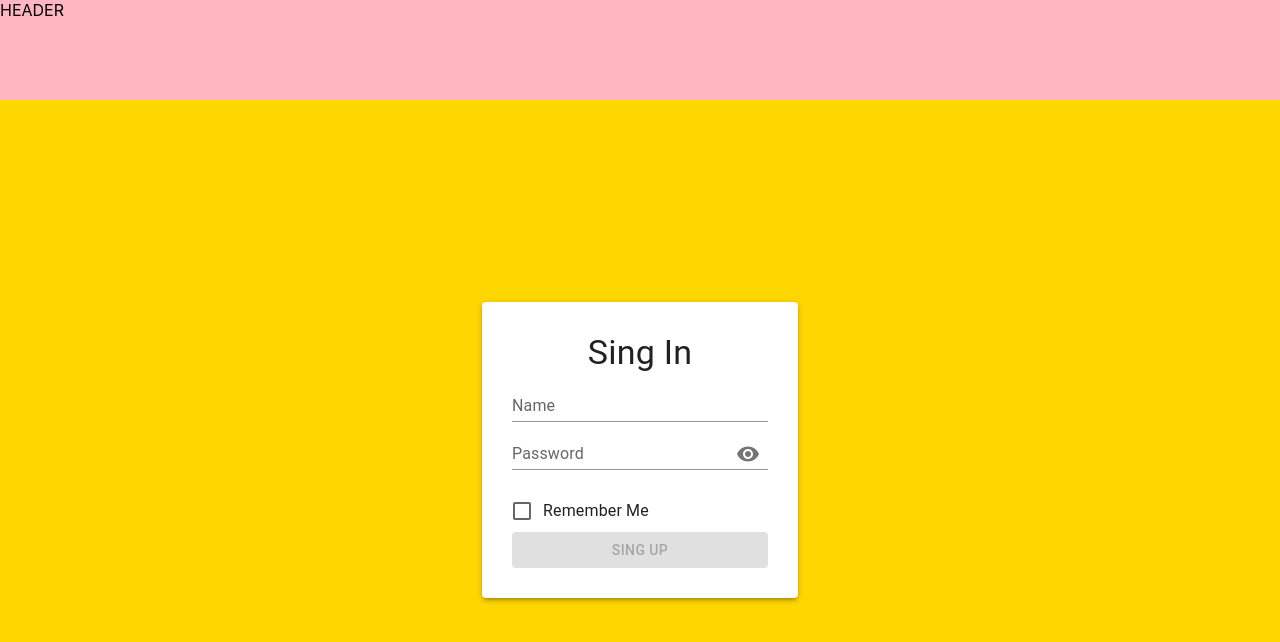
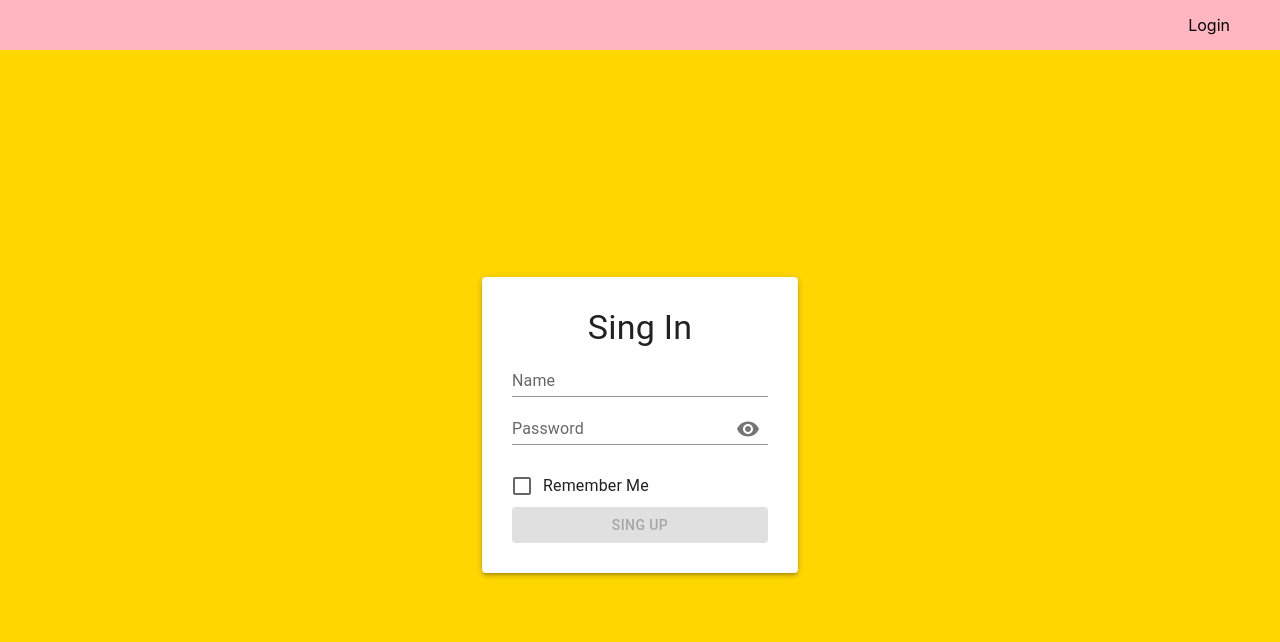
Before and after one commit to Batersp/Calendar, a React (Create React App) app: page /login in a window 1280 px wide. Shown: the top 642 px of the page. Built offline with nearby package versions, Linux system fonts and the light colour scheme.

Commit message:
add logout

```diff
--- a/src/feauters/Header/Header.module.css
+++ b/src/feauters/Header/Header.module.css
@@ -1,4 +1,24 @@
 .main {
-    height: 100px;
+    height: 50px;
     background-color: lightpink;
+    display: flex;
+    justify-content: end;
+    align-items: center;
 }
+
+.icon {
+    margin-right: 50px;
+}
+
+.name {
+    margin-right: 50px;
+    color: blue;
+    font-weight: bold;
+    font-size: 25px;
+    text-shadow: 1px -5px 1px rgba(17, 17, 17, 0.52);
+    letter-spacing: 4px;
+}
+
+.login {
+    margin-right: 50px;
+}
--- a/src/feauters/Header/Header.tsx
+++ b/src/feauters/Header/Header.tsx
@@ -1,10 +1,29 @@
 import React from 'react';
 import style from './Header.module.css'
+import {useAppDispatch, useAppSelector} from "../../common/hooks/hooks";
+import {selectIsAuth, selectUserName} from "../Login/selectors";
+import ExitToAppOutlinedIcon from '@mui/icons-material/ExitToAppOutlined';
+import {Logout} from "../Login/auth-reducer";
 
 export const Header = () => {
+    const dispatch = useAppDispatch()
+    const name = useAppSelector(selectUserName)
+    const isAuth = useAppSelector(selectIsAuth)
+
     return (
         <div className={style.main}>
-            HEADER
+            {name && <div className={style.name}>{name}</div>}
+            {isAuth
+            ?
+                    <ExitToAppOutlinedIcon
+                        className={style.icon}
+                        color={"primary"}
+                        fontSize={"large"}
+                        onClick={() => dispatch(Logout())}
+                    />
+
+                : <div className={style.login}>Login</div>
+            }
         </div>
     );
 };
--- a/src/feauters/Login/Login.module.css
+++ b/src/feauters/Login/Login.module.css
@@ -1,5 +1,5 @@
 .main {
-    height: calc(100vh - 100px);
+    height: calc(100vh - 50px);
     display: flex;
     justify-content: center;
     align-items: center;
--- a/src/feauters/Login/auth-reducer.ts
+++ b/src/feauters/Login/auth-reducer.ts
@@ -43,12 +43,30 @@ export const Login = createAsyncThunk(
                     dispatch(setUser({user: {userName: param.userName, password: param.password}}))
                     dispatch(setIsLoggedIn({isLoggedIn: true}))
                     dispatch(setError({error: ''}))
-                    dispatch(setAppSnackbarValue({type: snackbarType.SUCCESS, message: 'Вы вошли'}))
+                    dispatch(setAppSnackbarValue({type: snackbarType.SUCCESS, message: 'Вы успешно авторизовались'}))
                 } else {
                     dispatch(setError({error: 'Чел, какая-то ошибка, походу пароль или логин неверный'}))
                     dispatch(setAppSnackbarValue({type: snackbarType.ERROR, message: 'неверный логин или пароль'}))
                 }
                 dispatch(setIsLoading({setIsLoading: false}))
+            }, 3000)
+
+        } catch (e) {
+
+        }
+    }
+)
+
+export const Logout = createAsyncThunk(
+    'auth/login',
+    async (param, {dispatch}) => {
+        try {
+            dispatch(setIsLoading({setIsLoading: true}))
+            setTimeout(async () => {
+                dispatch(setUser({user: {} as IUserType}))
+                dispatch(setIsLoggedIn({isLoggedIn: false}))
+                dispatch(setIsLoading({setIsLoading: false}))
+                dispatch(setAppSnackbarValue({type: snackbarType.SUCCESS, message: 'Вы успешно вышли'}))
             }, 3000)
 
         } catch (e) {
--- a/src/feauters/Login/selectors.ts
+++ b/src/feauters/Login/selectors.ts
@@ -4,3 +4,4 @@ import {SnackbarType} from "./auth-reducer";
 export const selectIsAuth = (state: AppRootStateType): boolean => state.auth.isLoggedIn
 export const selectIsLoading = (state: AppRootStateType): boolean => state.auth.isLoading
 export const selectSnackbar = (state: AppRootStateType): SnackbarType => state.auth.snackbar
+export const selectUserName = (state: AppRootStateType): string => state.auth.Iuser.userName
```
Also changed, not shown: src/Users/Users.ts (deleted, +0 -14 lines).
